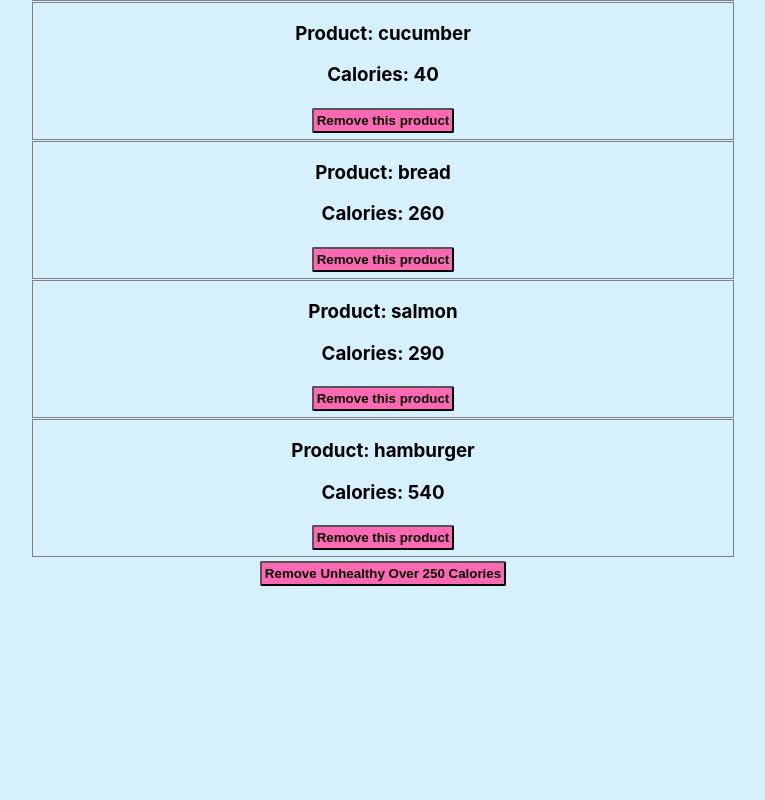
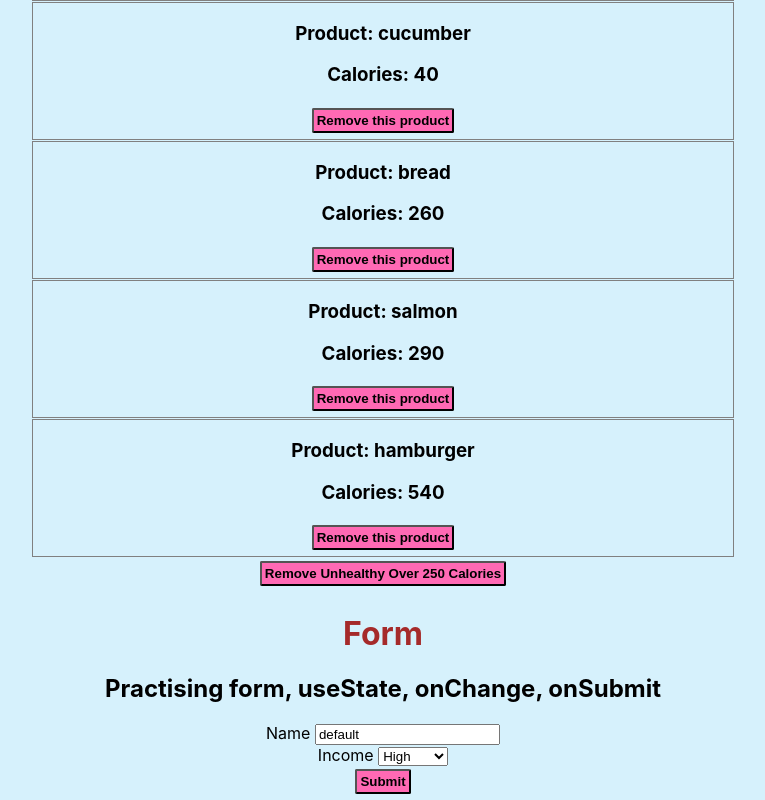
Before and after one commit to veronika333/practicing-react-hooks, a React (Create React App) app: page / in a window 1280 px wide. Shown: the part 985-1785 px from the top of the page, without its empty margins (257-1022 px from the left). Before the commit the page ends 1577 px from the top, so only its background shows below. Built offline with nearby package versions, Linux system fonts and the light colour scheme.

Commit message:
form added

```diff
--- a/src/App.js
+++ b/src/App.js
@@ -4,6 +4,7 @@ import "./App.scss";
 import NameTag from "./componnents/nameTag";
 import Input from "./componnents/Input";
 import GroceryList from "./componnents/GroceryList";
+import Form from "./componnents/Form";
 
 const nameStyle = {color: "blue", border: "blue solid 2px"};
 const MakeGreen = BaseComponent => props => {
@@ -61,6 +62,7 @@ const ageDownHandler = () => {
       <button onClick={ageUpHandler}>Age Up</button>
       <button onClick={ageDownHandler}>Age Down</button>
 <GroceryList />
+<Form />
     </div>
   );
 }
--- /dev/null
+++ b/src/componnents/Form.js
@@ -0,0 +1,41 @@
+import React, { useState } from 'react';
+
+const Form = () => {
+const [name, setName] = useState("default");
+const [income, setIncome] = useState("high");
+
+const handleNameChange = (e) => {
+setName(e.target.value);
+};
+const handleIncomeChange = (e) => {
+setIncome(e.target.value);
+}
+const handleSubmit = (e) => {
+    e.preventDefault();
+console.log(name, income);
+}
+    return (
+        <div>
+            <h1>Form</h1>
+            <h2>Practising form, useState, onChange, onSubmit</h2>
+            <form onSubmit={handleSubmit}>
+                <div>
+                <span>Name  </span>
+                <input type="text" value={name} onChange={handleNameChange}></input>
+                </div>
+                <div>
+                    <span>Income  </span>
+                    <select value={income} onChange={handleIncomeChange}>
+                        <option value="high">High</option>
+                        <option value="medium">Medium</option>
+                        <option value="low">Low</option>
+                    </select>
+                </div>
+                <button type="submit" value="Submit">Submit</button>
+                <br />
+            </form>
+        </div>
+     );
+}
+
+export default Form;
```
